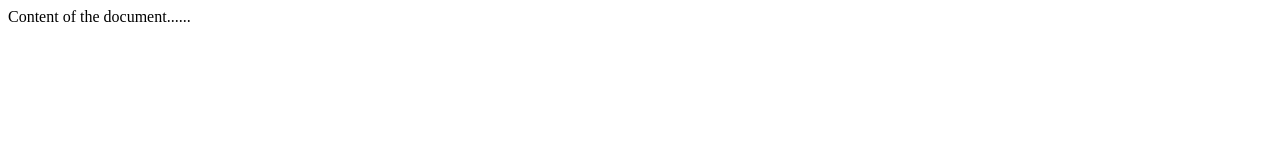
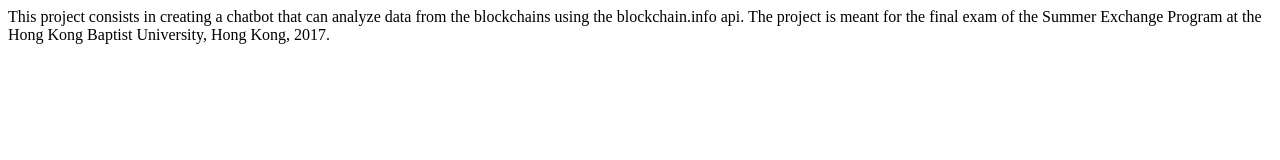
Before and after one commit to Ellyuca/BlockChainAnalysis, a plain HTML site: page index.html in a window 1280 px wide. Drawn offline with Linux system fonts and the light colour scheme.

Commit message:
added content of index.html

```diff
--- a/index.html
+++ b/index.html
@@ -2,11 +2,12 @@
 <html>
 <head>
 <meta charset="UTF-8">
-<title>Title of the document</title>
+<title>BlockChain Analysis</title>
 </head>
 
 <body>
-Content of the document......
+This project consists in creating a chatbot that can analyze data from the blockchains using the blockchain.info api.
+The project is meant for the final exam of the Summer Exchange Program at the Hong Kong Baptist University, Hong Kong, 2017.
 </body>
 
 </html>
```
